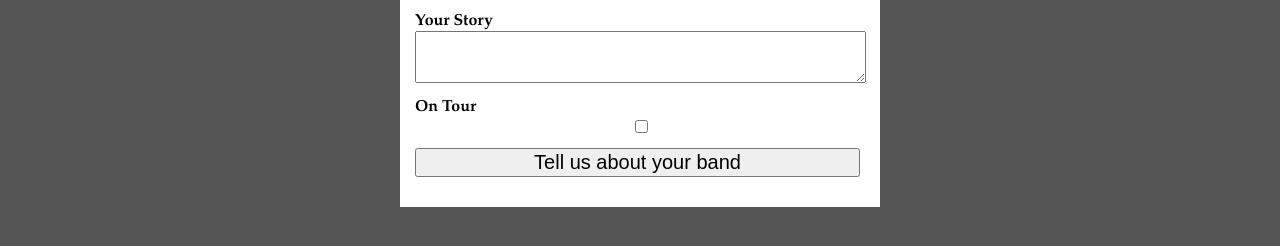
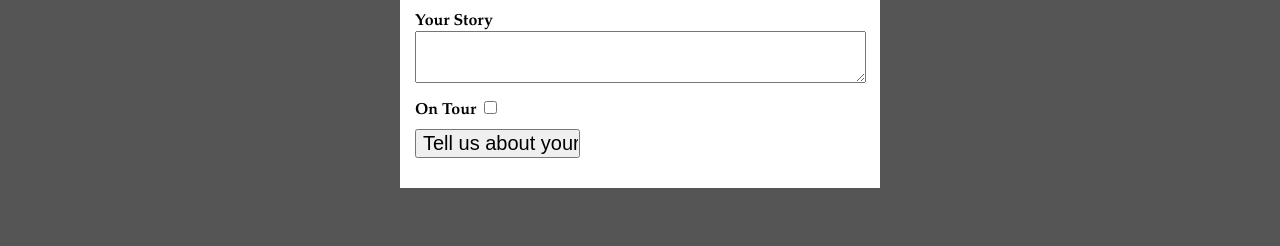
Before and after one commit to SnehaDua/BasicWebsite, a plain HTML site: page contact.html in a window 1280 px wide. Shown: the part 220-466 px from the top of the page. Drawn offline with Linux system fonts and the light colour scheme.

Commit message:
attribute selector

```diff
--- a/main.css
+++ b/main.css
@@ -129,20 +129,27 @@ ol {
 .album img {
   float: right;
 }
-label{
+textarea {
+  display: block;
+  margin-bottom: 15px;
+  width: 445px;
+  font-size: 20px;
+}
+label {
   display: block;
   font-weight: bold;
 }
-input{
+input {
   display: block;
-  margin-bottom:15px;
-  width:445px;
-  font-size:20px;
+  margin-bottom: 15px;
+  font-size: 20px;
 }
-textarea{
-
-  display:block;
-  margin-bottom: 15px;
-  width:445px;
-  font-size:20px;
+input[type=submit]{
+  width:165px;
 }
+input[type=checkbox], label[for=on-tour]{
+display:inline;
+}
+input[type=text]{
+  width: 445px;
+}
```
